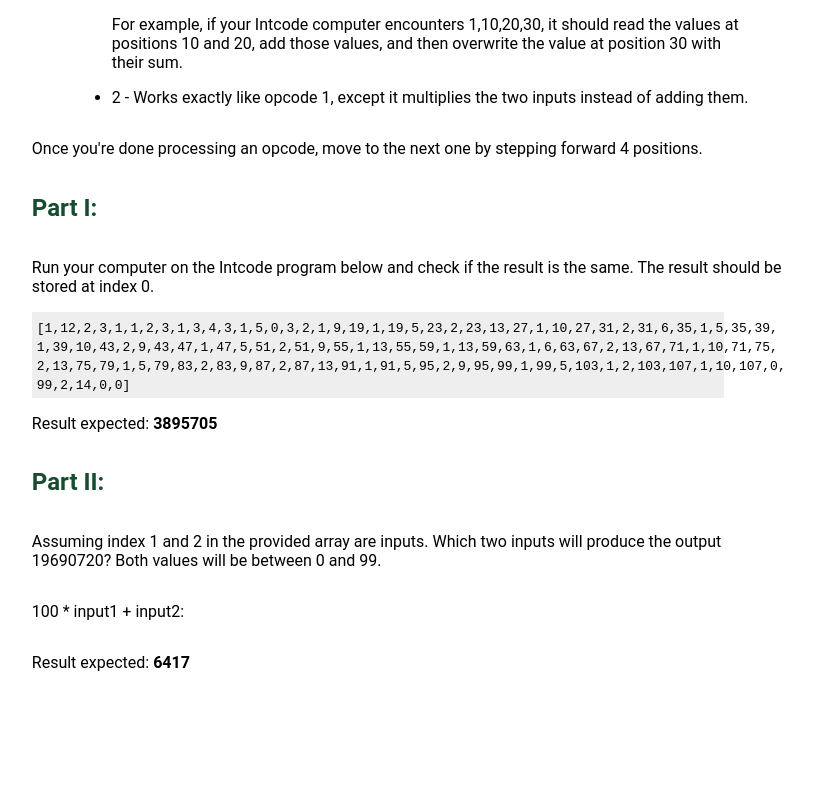
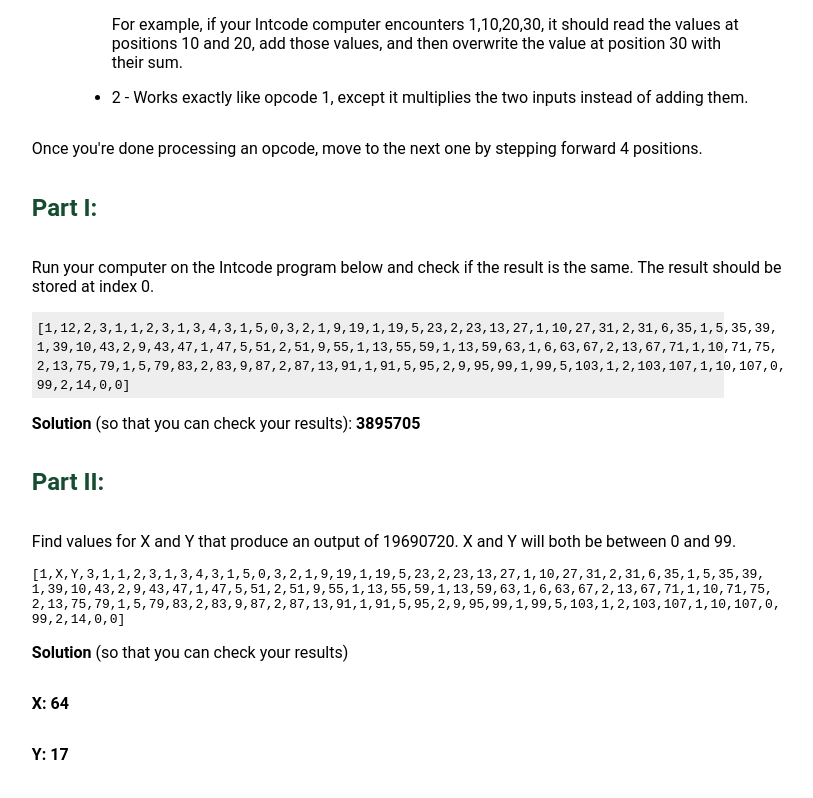
Before and after one commit to vestahealthcare/code-challenge, a Next.js app: page / in a window 1280 px wide. Shown: the part 749-1547 px from the top of the page, without its empty margins (229-1042 px from the left). Before the commit the page ends 1495 px from the top, so only its background shows below. Built offline with nearby package versions, Linux system fonts and the light colour scheme.

Commit message:
Update index.js
Clarifying Part II

```diff
--- a/pages/index.js
+++ b/pages/index.js
@@ -74,14 +74,20 @@ export default () => {
               99,2,14,0,0]
             </code>
           </div>
-          <p>Result expected: <strong>3895705</strong></p>
+          <p><strong>Solution</strong> (so that you can check your results): <strong>3895705</strong></p>
           <h2 className="h1">Part II:</h2>
           <p>
-            Assuming index 1 and 2 in the provided array are inputs.  Which two inputs will produce the output 19690720?
-            Both values will be between 0 and 99.
+            Find values for X and Y that produce an output of 19690720. X and Y will both be between 0 and 99.
           </p>
-          <p>100 * input1 + input2:</p>
-          <p>Result expected: <strong>6417</strong></p>
+            <code>
+              [1,X,Y,3,1,1,2,3,1,3,4,3,1,5,0,3,2,1,9,19,1,19,5,23,2,23,13,27,1,10,27,31,2,31,6,35,1,5,35,39,
+              1,39,10,43,2,9,43,47,1,47,5,51,2,51,9,55,1,13,55,59,1,13,59,63,1,6,63,67,2,13,67,71,1,10,71,75,
+              2,13,75,79,1,5,79,83,2,83,9,87,2,87,13,91,1,91,5,95,2,9,95,99,1,99,5,103,1,2,103,107,1,10,107,0,
+              99,2,14,0,0]
+            </code>
+          <p><strong>Solution</strong> (so that you can check your results)</p>
+          <p><strong>X: 64</strong></p>
+          <p><strong>Y: 17</strong></p>
         </div>
       </div>
 
```
